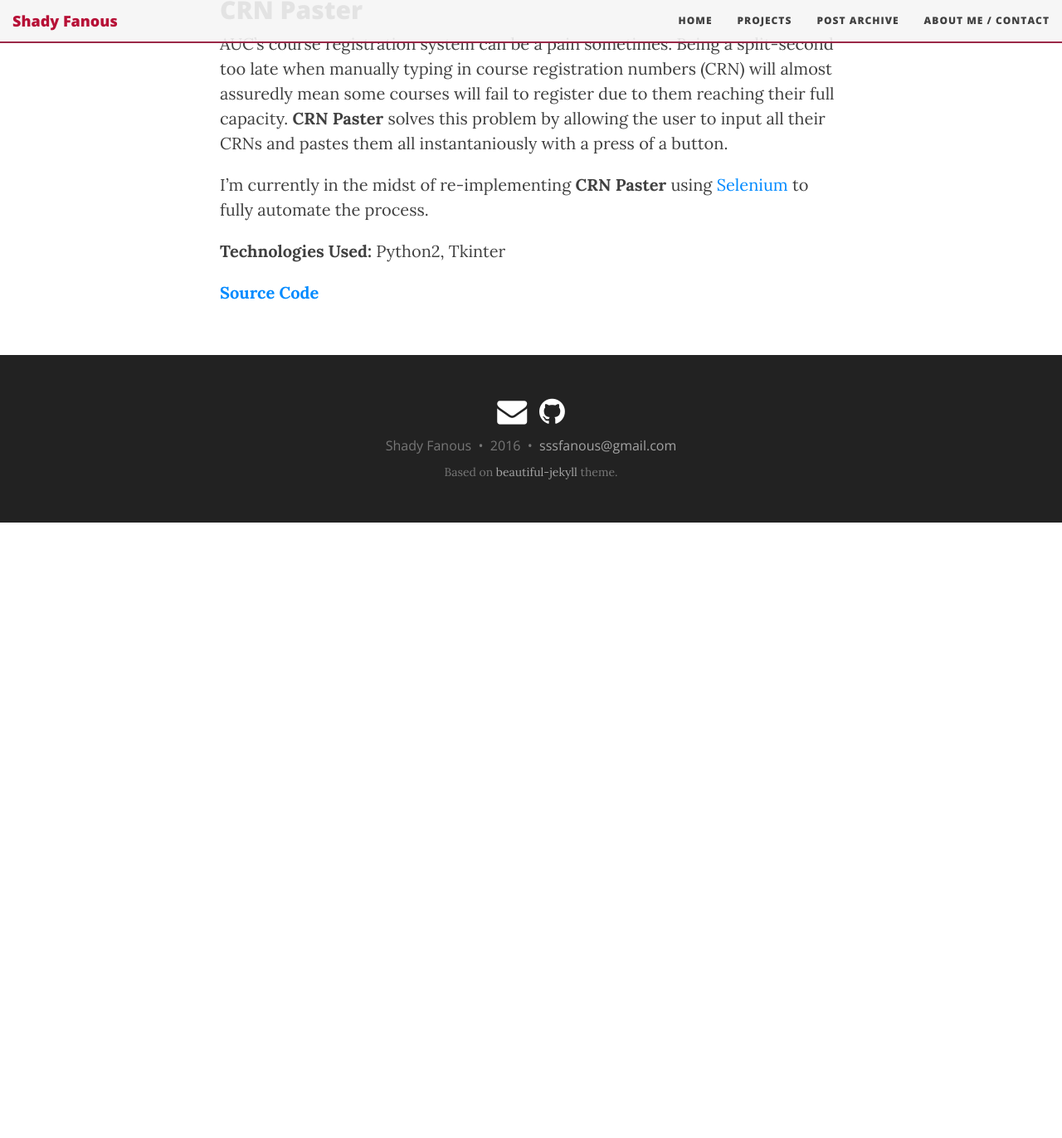
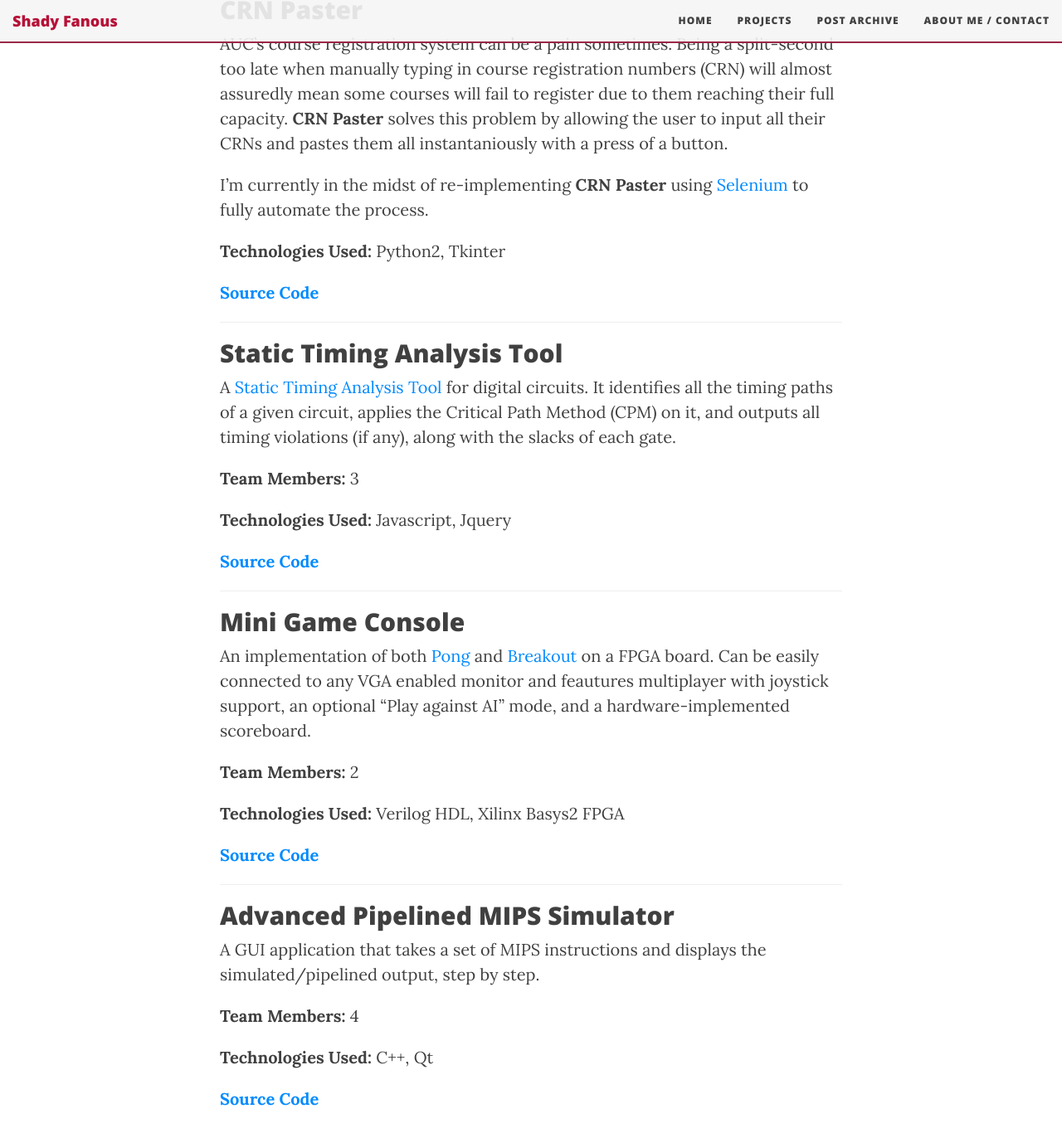
Before and after one commit to ShadyF/shadyf.github.io, a Jekyll site: the page built from projects.md, in a window 1280 px wide and 1400 px high, scrolled down 1129 px. Shown: the top 1372 px of the window at 83% size. Built offline with Jekyll 4.4.1, drawn with Linux system fonts in a browser that asks for light colours; nearby versions of some CDN libraries; before the commit the page ends 1759 px from its top, so only the background shows below that; some of the changed text lies outside the part shown.

Commit message:
Added some more projects to the project page

```diff
--- a/projects.md
+++ b/projects.md
@@ -48,9 +48,53 @@ mean some courses will fail to register due to them reaching their full capacity
 **CRN Paster** solves this problem by allowing the user to input all their CRNs and pastes
 them all instantaniously with a press of a button.
 
-I'm currently in the midst of re-implementing **CRN Paster** using [Selenium](http://www.seleniumhq.org/)
-to fully automate the process.
+I'm currently in the midst of re-implementing **CRN Paster** using
+[Selenium](http://www.seleniumhq.org/) to fully automate the process.
 
 **Technologies Used:** Python2, Tkinter
 
 [**Source Code**](https://github.com/ShadyF/CRN_Paster)
+
+<hr>
+
+## Static Timing Analysis Tool
+
+A [Static Timing Analysis Tool](https://en.wikipedia.org/wiki/Static_timing_analysis)
+for digital circuits. It identifies all the timing paths of a given circuit,
+applies the Critical Path Method (CPM) on it, and outputs all timing violations (if any),
+along with the slacks of each gate.
+
+**Team Members:** 3
+
+**Technologies Used:** Javascript, Jquery
+
+[**Source Code**](https://github.com/ShadyF/CRN_Paster)
+
+<hr>
+
+## Mini Game Console
+
+An implementation of both [Pong](https://en.wikipedia.org/wiki/Pong)
+and [Breakout](https://en.wikipedia.org/wiki/Breakout_\(video_game\))
+on a FPGA board. Can be easily connected to any VGA enabled monitor and
+feautures multiplayer with joystick support, an optional "Play against AI" mode,
+and a hardware-implemented scoreboard.
+
+**Team Members:** 2
+
+**Technologies Used:** Verilog HDL, Xilinx Basys2 FPGA
+
+[**Source Code**](https://github.com/ShadyF/CSCE2301_Project2_GameConsole)
+
+<hr>
+
+## Advanced Pipelined MIPS Simulator
+
+A GUI application that takes a set of MIPS instructions and displays the
+simulated/pipelined output, step by step.
+
+**Team Members:** 4
+
+**Technologies Used:** C++, Qt
+
+[**Source Code**](https://github.com/ShadyF/Advanced_Pipelined_MIPS_Simulator-CS330)
```
Also changed, not shown: other parts of projects.md (+1 -1 lines).
